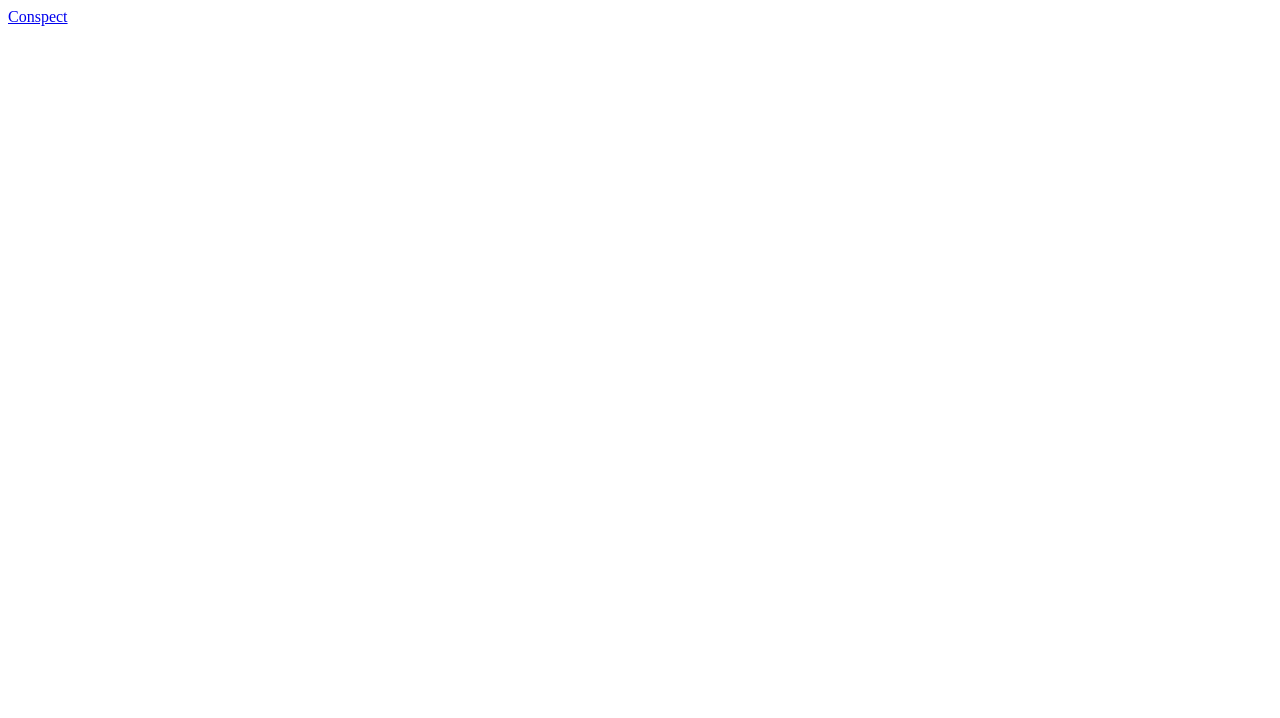
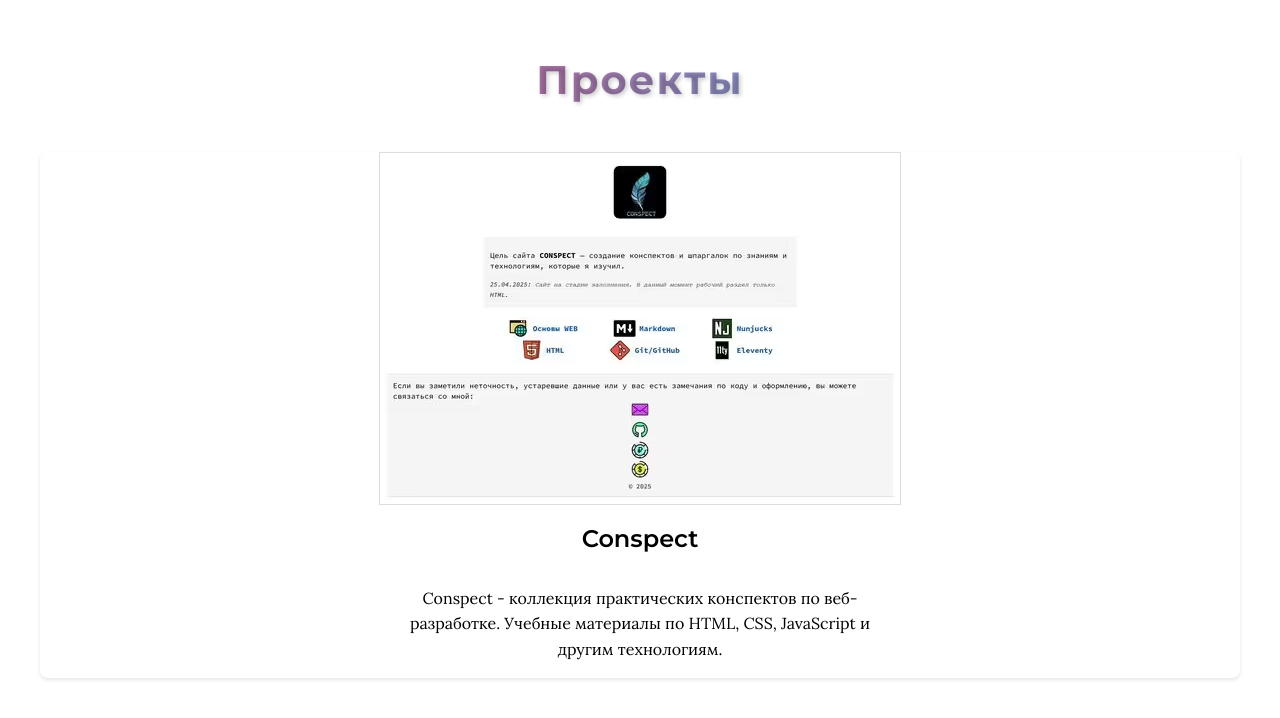
Before and after one commit to frontrabotka/frontrabotka.github.io, a plain HTML site: page index.html in a window 1280 px wide. Drawn offline with Linux system fonts and the light colour scheme.

Commit message:
Оформление

```diff
--- a/index.html
+++ b/index.html
@@ -1,13 +1,48 @@
-<!doctype html>
+<!DOCTYPE html>
 <html lang="en">
 <head>
-  <meta charset="UTF-8">
-  <meta name="viewport"
-        content="width=device-width, user-scalable=no, initial-scale=1.0, maximum-scale=1.0, minimum-scale=1.0">
-  <meta http-equiv="X-UA-Compatible" content="ie=edge">
+  <meta charset="UTF-8" />
+  <meta name="viewport" content="width=device-width, initial-scale=1.0" />
+  <meta content="ie=edge" http-equiv="X-UA-Compatible" />
   <title>Projects</title>
+  <link href="https://fonts.googleapis.com" rel="preconnect" />
+  <link crossorigin href="https://fonts.gstatic.com" rel="preconnect" />
+  <link
+    href="https://fonts.googleapis.com/css2?family=Lora:ital,wght@0,400..700;1,400..700&family=Montserrat:ital,wght@0,100..900;1,100..900&display=swap"
+    rel="stylesheet"
+  />
+  <link href="styles/main.css" rel="stylesheet" />
 </head>
 <body>
-<a href="https://frontrabotka.github.io/conspect/">Conspect</a>
+<main>
+  <h1>Проекты</h1>
+  <section class="projects-grid">
+    <h2 class="heading">Список проектов</h2>
+    <article class="project-card">
+      <a
+        aria-label="Перейти на сайт Conspect"
+        href="https://frontrabotka.github.io/conspect/"
+        title="Перейти на сайт Conspect"
+      >
+        <picture>
+          <source srcset="img/Conspect-512x343.avif" type="image/avif" />
+          <source srcset="img/Conspect-512x343.webp" type="image/webp" />
+          <img
+            alt="Перо и компьютер"
+            height="343"
+            loading="lazy"
+            src="img/Conspect-512x343.jpg"
+            width="512"
+          />
+        </picture>
+        <h2>Conspect</h2></a
+      >
+      <p class="project-description">
+        Conspect - коллекция практических конспектов по веб-разработке.
+        Учебные материалы по HTML, CSS, JavaScript и другим технологиям.
+      </p>
+    </article>
+  </section>
+</main>
 </body>
 </html>
--- /dev/null
+++ b/styles/main.css
@@ -0,0 +1,126 @@
+h1, h2 {
+    font-family: 'Montserrat', sans-serif;
+    font-weight: 600;
+    line-height: 1.2;
+}
+
+h1 {
+    text-align: center;
+    margin: 0 auto;
+    max-width: 1200px;
+    padding: 2rem 0;
+    /* Градиентный текст */
+    background: linear-gradient(to right, #ff3366, #33ccff);
+    -webkit-background-clip: text;
+    -webkit-text-fill-color: transparent;
+    /* Тень текста */
+    text-shadow: 2px 2px 4px rgba(0, 0, 0, 0.2);
+    /* Дополнительные эффекты */
+    font-size: 2.5rem;
+    letter-spacing: 2px;
+    font-weight: 700;
+}
+
+.project-card h2 {
+    text-align: center;
+    margin-bottom: 1rem;
+}
+
+p, .project-description {
+    font-family: 'Lora', serif;
+    font-size: 16px;
+    line-height: 1.6;
+}
+
+.heading {
+    position: absolute;
+    width: 1px;
+    height: 1px;
+    padding: 0;
+    margin: -1px;
+    overflow: hidden;
+    clip-path: inset(50%);
+    border: 0;
+}
+
+main {
+    max-width: 100%;
+    margin: 0 auto;
+    padding: 1rem;
+    box-sizing: border-box;
+}
+
+.projects-grid {
+    display: grid;
+    grid-template-columns: repeat(auto-fit, minmax(280px, 1fr));
+    gap: 1rem;
+    margin-top: 1rem;
+    padding: 0 1rem;
+}
+
+.project-card {
+    border-radius: 8px;
+    box-shadow: 0 2px 4px rgba(0, 0, 0, 0.1);
+    overflow: hidden;
+    transition: transform 0.2s ease;
+    margin-bottom: 1rem;
+}
+
+.project-card:focus-within {
+    outline: 3px solid #007bff;
+    outline-offset: 2px;
+}
+
+.project-card:hover {
+    transform: translateY(-2px);
+}
+
+.project-card a {
+    text-decoration: none;
+    color: inherit;
+}
+
+.project-description {
+    padding: 1rem;
+    background: #fff;
+    text-align: center; /* Добавлено для центрирования текста */
+    margin: 0 auto; /* Добавлено для центрирования блока */
+    max-width: 512px; /* Ограничение максимальной ширины */
+}
+
+.project-card img {
+    max-width: 512px;
+    width: 100%;
+    height: auto;
+    margin: 0 auto;
+    display: block;
+    border: 1px solid #ddd;
+    padding: 4px;
+    object-fit: contain;
+}
+
+@media (max-width: 480px) {
+    h1 {
+        font-size: 1.5rem;
+    }
+
+    h2 {
+        font-size: 1.25rem;
+    }
+
+    .project-description {
+        font-size: 0.9rem;
+    }
+
+    .project-card img {
+        width: 100%;
+        height: auto;
+        object-fit: contain;
+        border-radius: 8px;
+    }
+
+    .projects-grid {
+        grid-template-columns: 1fr;
+        padding: 0 0.5rem;
+    }
+}
```
Also changed, not shown: img/Conspect-512x343.avif (added), img/Conspect-512x343.jpg (added), img/Conspect-512x343.webp (added).
